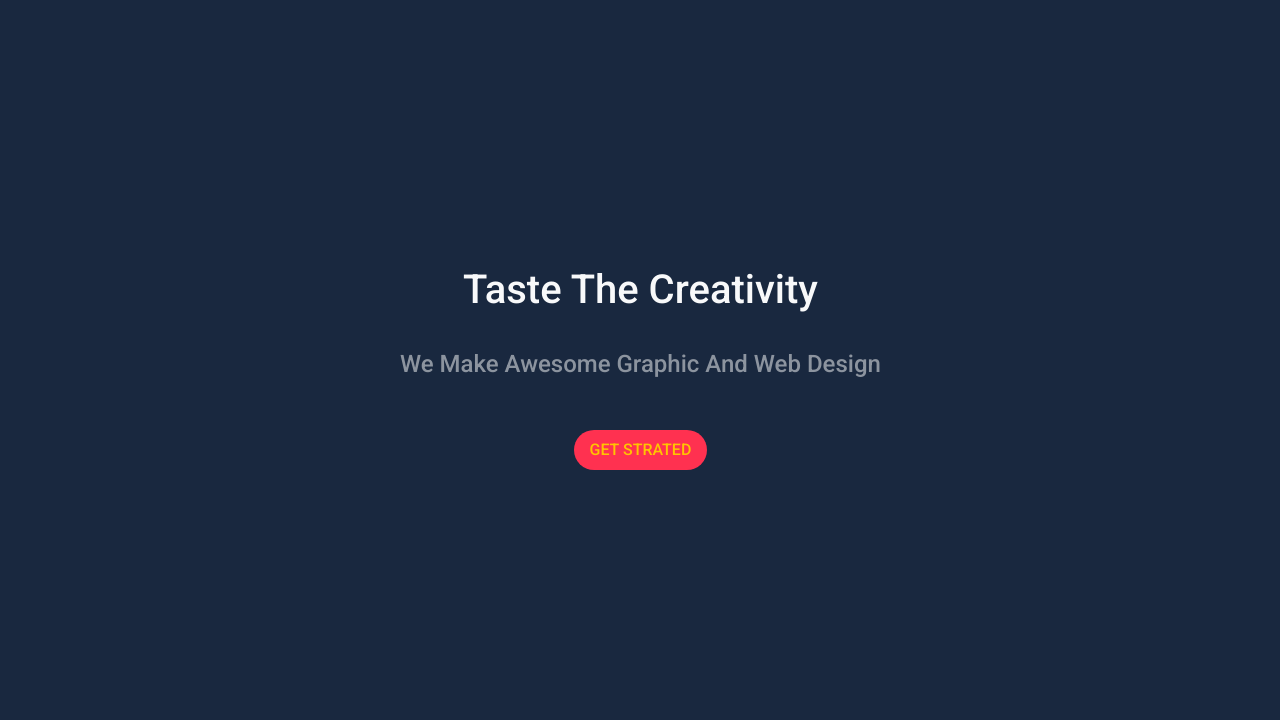
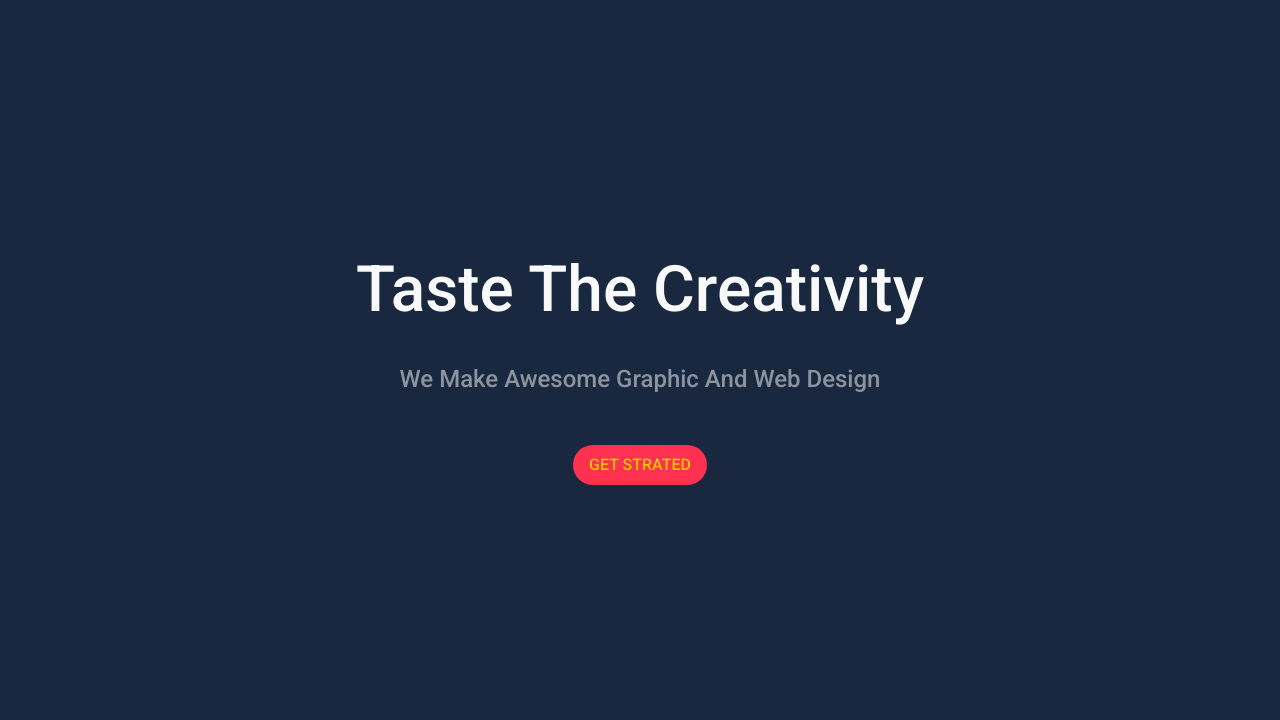
Before and after one commit to abdo-shaban21/Frist-Design-using-Bootstarp.5, a plain HTML site: page index.html in a window 1280 px wide. Shown: the part 80-800 px from the top of the page. Drawn offline with nearby package versions, Linux system fonts and the light colour scheme; a web font is replaced by a local one.

Commit message:
Add files via upload

```diff
--- a/css/style.css
+++ b/css/style.css
@@ -41,6 +41,7 @@ body {
 /* strat nav bar */
 .navbar {
   background-color: var(--dark-color);
+  background:cover;
   top: -1px;
 }
 .navbar button {
@@ -75,6 +76,23 @@ body {
 .landing {
   background-color: var(--dark-color);
   height: calc(100vh - 72px);
+}
+.landing h1{
+  font-size: 4rem;
+}
+.landing .main-ptn a{
+  transition:all 0.3s ease ;
+  -webkit-transition:all 0.3s ease ;
+  -moz-transition:all 0.3s ease ;
+  -ms-transition:all 0.3s ease ;
+  -o-transition:all 0.3s ease ;
+}
+.landing .main-ptn a:hover{
+  transform: translateY(-5px);
+  -webkit-transform: translateY(-5px);
+  -moz-transform: translateY(-5px);
+  -ms-transform: translateY(-5px);
+  -o-transform: translateY(-5px);
 }
 /* end lnding */
 /* start skills section */
```
